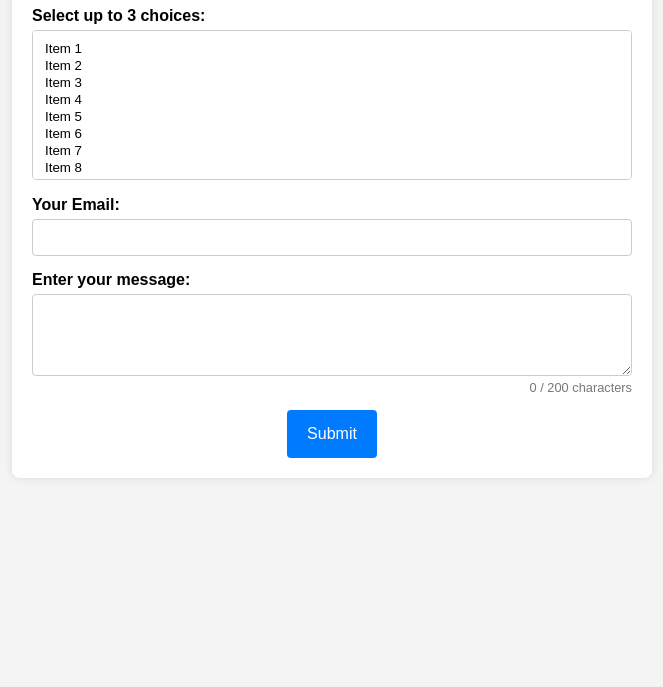
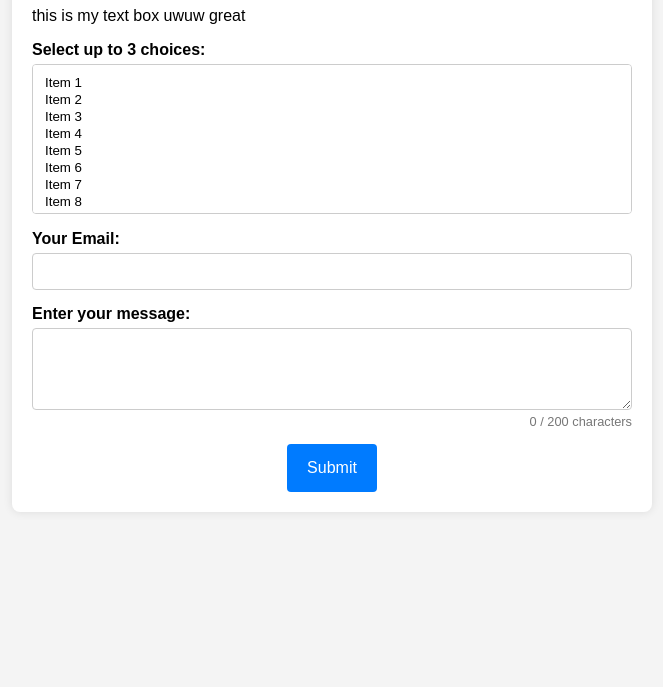
Before and after one commit to nhenia/form, a plain HTML site: page index.html in a window 1280 px wide. Shown: the part 113-800 px from the top of the page, without its empty margins (308-971 px from the left). Drawn offline with Linux system fonts and the light colour scheme.

Commit message:
Update index.html

```diff
--- a/index.html
+++ b/index.html
@@ -71,7 +71,7 @@
 
 <div class="container">
     <h1>Submit a Form</h1>
-
+<p>this is my text box uwuw great</p>
     <form action="mailto:your_email@example.com" method="post" enctype="text/plain">
 
         <div class="form-group">
```
